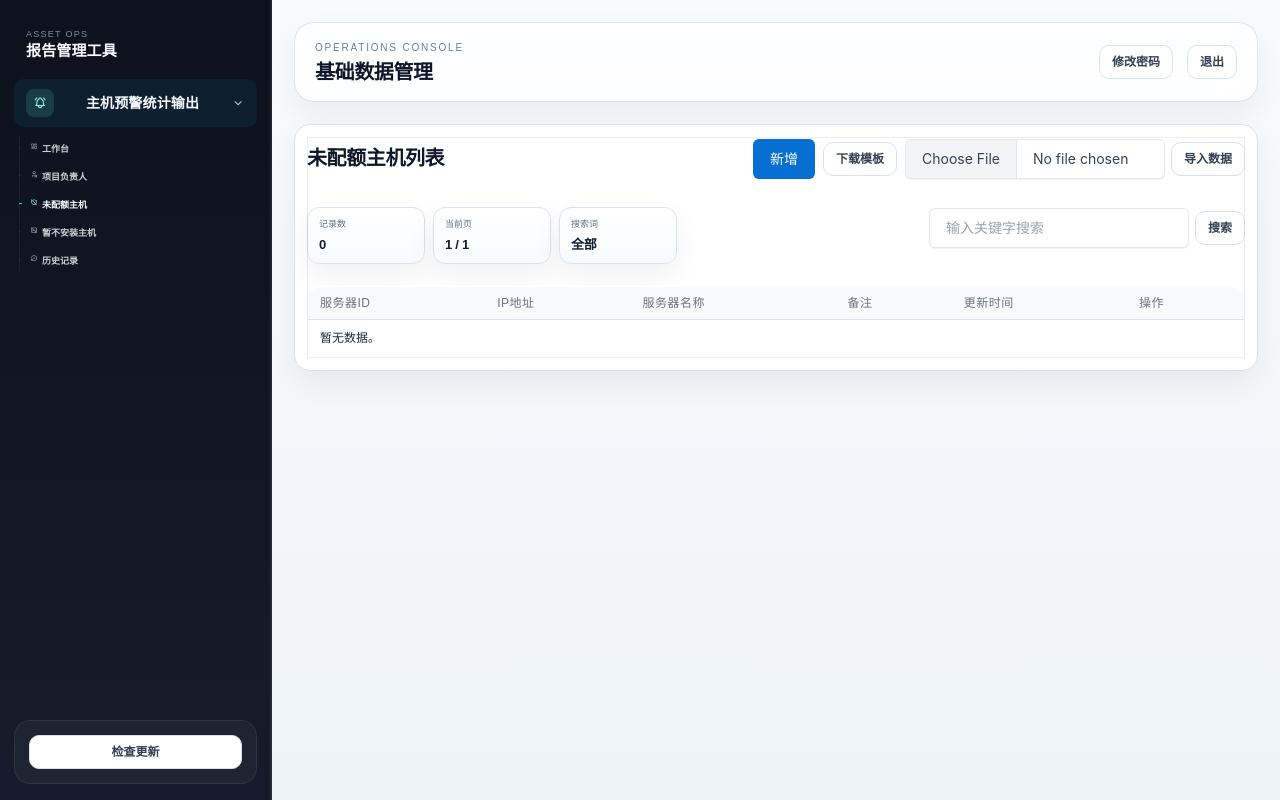
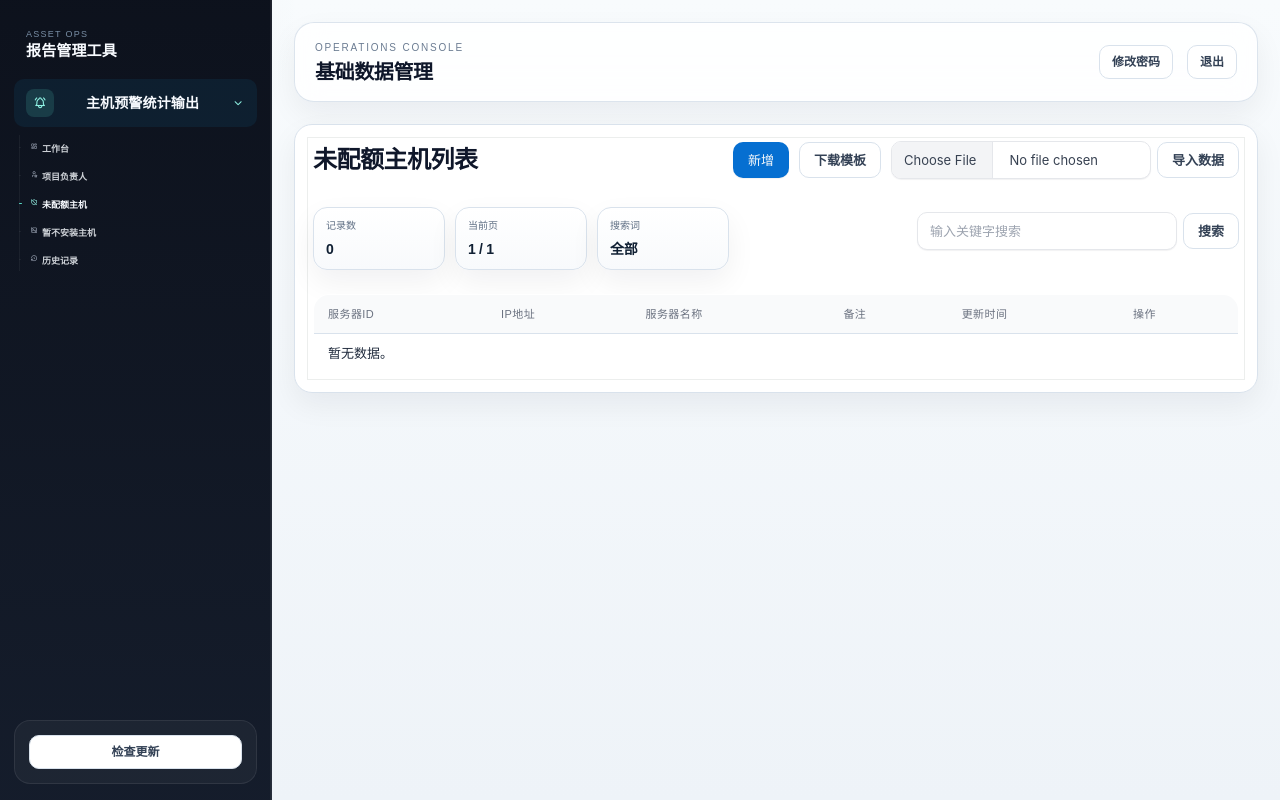
Before and after one commit to xiaqijun/report_tool, a FastAPI app: page /admin/unquota-hosts in a window 1280 px wide. Run offline with FastAPI, Linux system fonts and the light colour scheme; the visitor is signed in with stand-in values (Sample User, id 1); data that the repository does not hold is empty; some libraries are stand-ins or nearby versions.

Commit message:
feat: 添加运行时目录确保功能，优化数据目录结构和样式

```diff
--- a/app/config.py
+++ b/app/config.py
@@ -19,6 +19,11 @@ UPLOAD_DIR = DATA_DIR / "uploads"
 IMPORT_DIR = DATA_DIR / "imports"
 EXPORT_DIR = DATA_DIR / "exports"
 
+
+def ensure_runtime_dirs() -> None:
+	for path in (DATA_DIR, UPLOAD_DIR, IMPORT_DIR, EXPORT_DIR):
+		path.mkdir(parents=True, exist_ok=True)
+
 DATABASE_HOST = os.getenv("DATABASE_HOST", "127.0.0.1")
 DATABASE_PORT = int(os.getenv("DATABASE_PORT", "3306"))
 DATABASE_USER = os.getenv("DATABASE_USER", "root")
--- a/app/main.py
+++ b/app/main.py
@@ -5,7 +5,7 @@ from fastapi import FastAPI
 from fastapi.staticfiles import StaticFiles
 from starlette.middleware.sessions import SessionMiddleware
 
-from app.config import DEFAULT_ADMIN_PASSWORD, DEFAULT_ADMIN_USERNAME, SECRET_KEY
+from app.config import DEFAULT_ADMIN_PASSWORD, DEFAULT_ADMIN_USERNAME, SECRET_KEY, ensure_runtime_dirs
 from app.db import ensure_default_admin, init_db
 from app.routers.admin import router as admin_router
 from app.routers.auth import router as auth_router
@@ -18,6 +18,7 @@ STATIC_DIR = BASE_DIR / "app" / "static"
 
 @asynccontextmanager
 async def lifespan(_: FastAPI):
+    ensure_runtime_dirs()
     init_db()
     ensure_default_admin(DEFAULT_ADMIN_USERNAME, DEFAULT_ADMIN_PASSWORD)
     yield
--- a/app/static/app.css
+++ b/app/static/app.css
@@ -2549,6 +2549,13 @@ body {
     justify-content: end;
 }
 
+.toolbar-primary-button {
+    min-height: 34px;
+    padding: 0 12px;
+    font-size: 12px;
+    border-radius: 10px;
+}
+
 .import-toolbar-form {
     display: grid;
     grid-template-columns: minmax(180px, 260px) auto;
@@ -2748,6 +2755,108 @@ body {
     margin-top: 24px;
 }
 
+.theme-admin .section-card.table-section {
+    padding: 16px 18px;
+    border-radius: 18px;
+}
+
+.theme-admin .compact-page-header-row {
+    gap: 12px;
+}
+
+.theme-admin .compact-page-header-row h1 {
+    font-size: clamp(18px, 1.9vw, 24px);
+}
+
+.theme-admin .page-toolbar {
+    gap: 10px;
+}
+
+.theme-admin .page-toolbar .btn,
+.theme-admin .import-toolbar-form button,
+.theme-admin .table-search-form button,
+.theme-admin .pager a,
+.theme-admin .modal-footer .btn {
+    min-height: 36px;
+    padding: 0 14px;
+    font-size: 13px;
+    border-radius: 10px;
+}
+
+.theme-admin .compact-inline-form .form-control,
+.theme-admin .table-search-form .form-control,
+.theme-admin .stack-form .form-control {
+    min-height: 38px;
+    padding: 8px 12px;
+    font-size: 13px;
+    border-radius: 10px;
+}
+
+.theme-admin .stack-form {
+    gap: 14px;
+    margin-top: 18px;
+}
+
+.theme-admin .stack-form textarea.form-control {
+    min-height: 116px;
+    padding-top: 10px;
+    padding-bottom: 10px;
+}
+
+.theme-admin .data-card-toolbar {
+    gap: 12px;
+}
+
+.theme-admin .summary-strip {
+    gap: 10px;
+}
+
+.theme-admin .summary-chip {
+    min-width: 132px;
+    padding: 10px 12px;
+    gap: 5px;
+    border-radius: 14px;
+}
+
+.theme-admin .summary-chip span {
+    font-size: 10px;
+}
+
+.theme-admin .summary-chip strong {
+    font-size: 14px;
+}
+
+.theme-admin .data-table {
+    margin-top: 12px;
+    border-radius: 16px;
+}
+
+.theme-admin .data-table th,
+.theme-admin .data-table td {
+    padding: 11px 14px;
+}
+
+.theme-admin .data-table th {
+    font-size: 11px;
+}
+
+.theme-admin .data-table td {
+    font-size: 13px;
+}
+
+.theme-admin .modal-content {
+    border-radius: 18px;
+}
+
+.theme-admin .modal-header,
+.theme-admin .modal-footer {
+    padding: 14px 18px;
+}
+
+.theme-admin .modal-body {
+    padding: 18px;
+}
+
 @media (max-width: 1080px) {
     .app-shell {
         grid-template-columns: 1fr;
--- a/app/templates/admin_dataset.html
+++ b/app/templates/admin_dataset.html
@@ -12,7 +12,7 @@
         <div class="section-header section-header-tight compact-page-header-row">
             <h1>{{ dataset.title }}</h1>
             <div class="page-toolbar">
-                <a class="btn btn-primary" href="/admin/{{ dataset_key }}?q={{ query }}&page={{ page }}&create=1">新增</a>
+                <a class="btn btn-primary toolbar-primary-button" href="/admin/{{ dataset_key }}?q={{ query }}&page={{ page }}&create=1">新增</a>
                 <a class="ghost-button btn btn-outline-secondary" href="/static/import-templates/{{ dataset.template_filename }}" download="{{ dataset.template_filename }}">下载模板</a>
                 <form action="/admin/{{ dataset_key }}/import" method="post" enctype="multipart/form-data" class="compact-inline-form import-toolbar-form">
                     <input class="form-control" type="file" name="import_file" accept=".csv,.xlsx,.xlsm" required>
```
